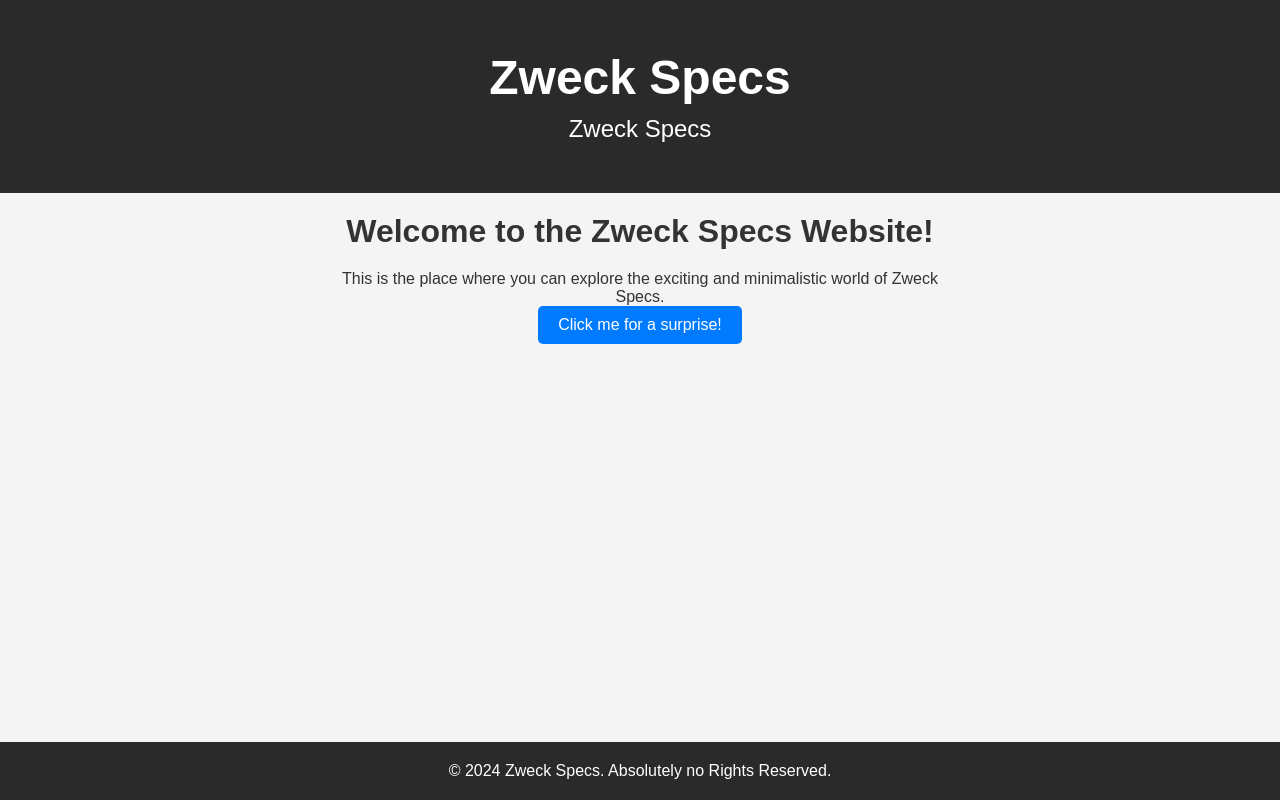
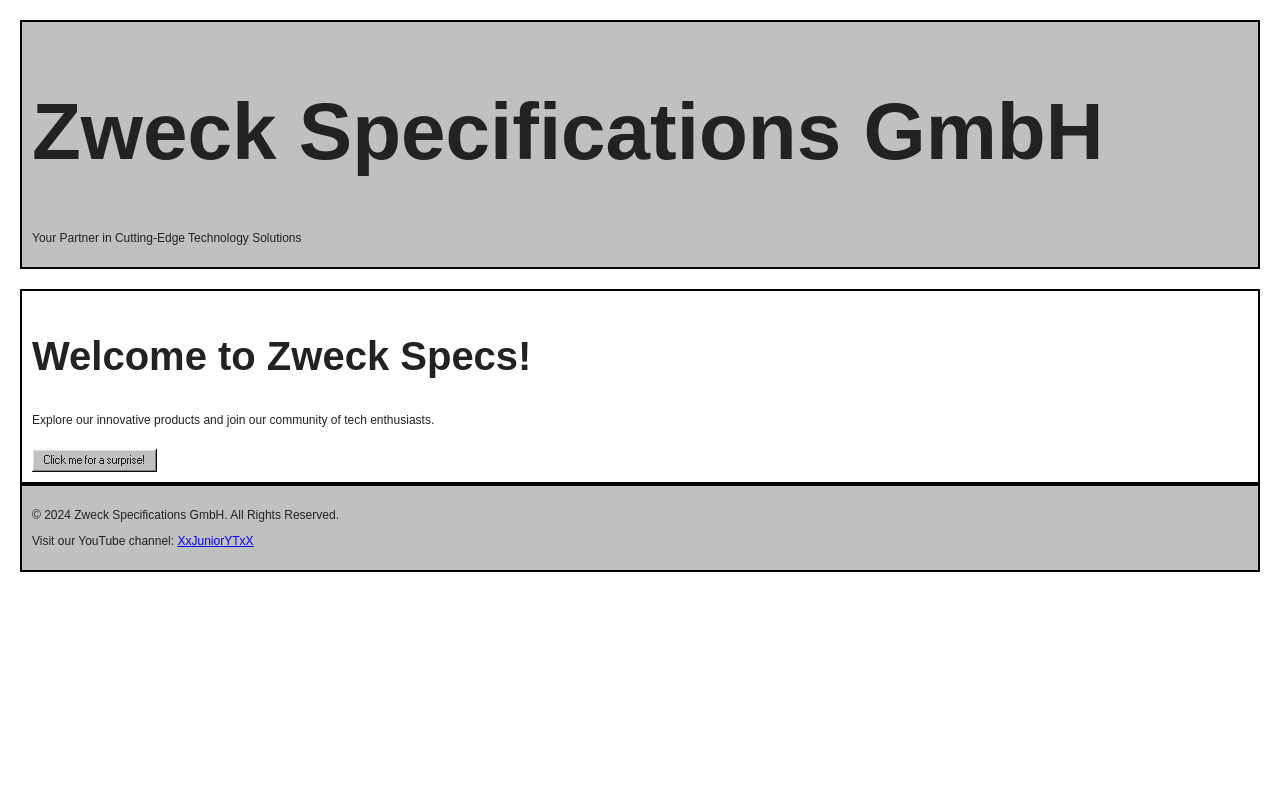
Before and after one commit to JaccobyD/ZweckSpecs, a plain HTML site: page index.html in a window 1280 px wide. Drawn offline with nearby package versions, Linux system fonts and the light colour scheme.

Commit message:
Update index.html

```diff
--- a/index.html
+++ b/index.html
@@ -3,28 +3,58 @@
 <head>
     <meta charset="UTF-8">
     <meta name="viewport" content="width=device-width, initial-scale=1.0">
-    <title>Zweck Specs</title>
-    <link rel="stylesheet" href="styles.css">
+    <title>Zweck Specifications GmbH</title>
+    <link rel="stylesheet" href="https://cdnjs.cloudflare.com/ajax/libs/98.css/0.1.0/98.min.css">
+    <style>
+        body {
+            margin: 20px;
+        }
+        header, footer {
+            padding: 10px;
+            background-color: #C0C0C0;
+            border: 2px solid #000;
+            margin-bottom: 20px;
+        }
+        main {
+            padding: 10px;
+            background-color: #FFF;
+            border: 2px solid #000;
+        }
+        button {
+            margin-top: 10px;
+        }
+        #surpriseText {
+            margin-top: 10px;
+            color: #0000FF;
+        }
+        .hidden {
+            display: none;
+        }
+    </style>
 </head>
 <body>
     <header>
-        <h1>Zweck Specs</h1>
-        <p class="subtitle">Zweck Specs</p>
+        <h1>Zweck Specifications GmbH</h1>
+        <p>Your Partner in Cutting-Edge Technology Solutions</p>
     </header>
 
     <main>
-        <section class="content">
-            <h2>Welcome to the Zweck Specs Website!</h2>
-            <p>This is the place where you can explore the exciting and minimalistic world of Zweck Specs.</p>
-            <button id="toggleButton">Click me for a surprise!</button>
-            <p id="surpriseText" class="hidden">Surprise! Zweck Specs will change your world.</p>
-        </section>
+        <h2>Welcome to Zweck Specs!</h2>
+        <p>Explore our innovative products and join our community of tech enthusiasts.</p>
+        <button id="toggleButton">Click me for a surprise!</button>
+        <p id="surpriseText" class="hidden">Surprise! Zweck Specs will change your world.</p>
     </main>
 
     <footer>
-        <p>&copy; 2024 Zweck Specs. Absolutely no Rights Reserved.</p>
+        <p>&copy; 2024 Zweck Specifications GmbH. All Rights Reserved.</p>
+        <p>Visit our YouTube channel: <a href="https://www.youtube.com/@XxJuniorYTxX" target="_blank">XxJuniorYTxX</a></p>
     </footer>
 
-    <script src="script.js"></script>
+    <script>
+        document.getElementById("toggleButton").addEventListener("click", function() {
+            const surpriseText = document.getElementById("surpriseText");
+            surpriseText.classList.toggle("hidden");
+        });
+    </script>
 </body>
 </html>
```
